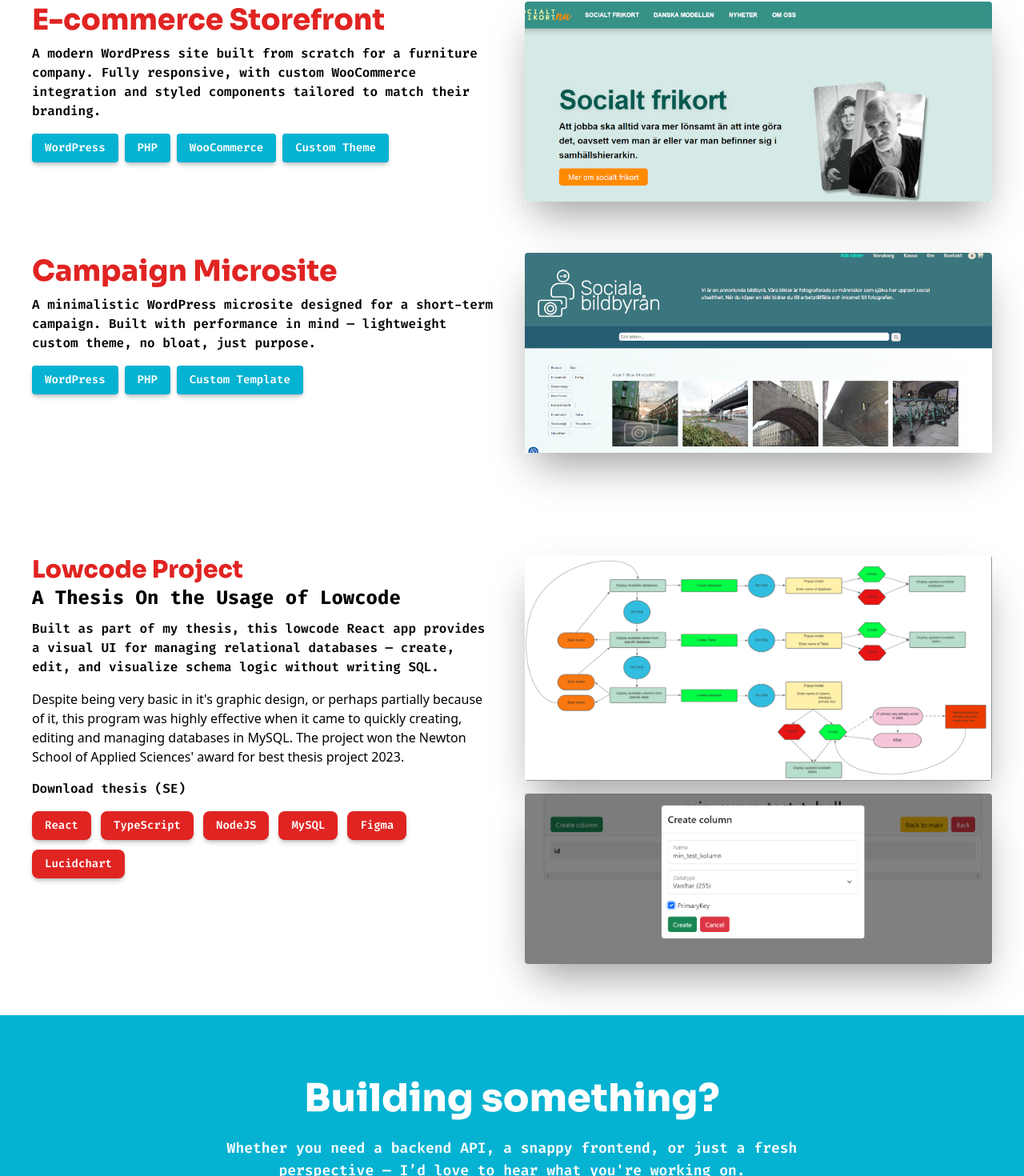
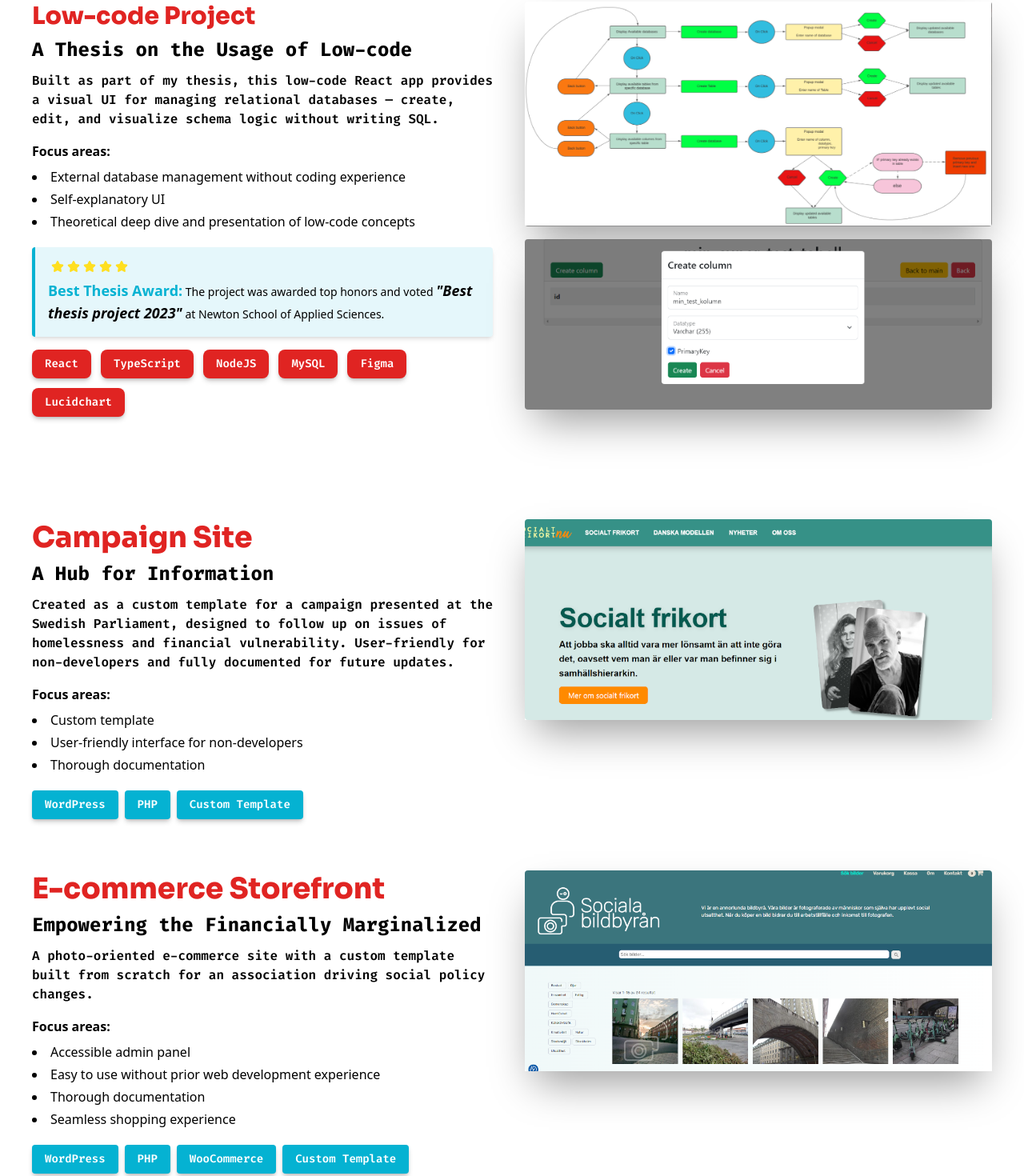
Before and after one commit to TeodorFredriksson95/cv-website-2025, a Next.js app: page /web in a window 1280 px wide. Shown: the part 1426-2896 px from the top of the page at 80% size. Built offline with nearby package versions, Linux system fonts and the light colour scheme.

Commit message:
feat: update EducationPage and WebPage with new content and layout improvements

```diff
--- a/src/app/education/page.tsx
+++ b/src/app/education/page.tsx
@@ -40,51 +40,44 @@ export default function EducationPage() {
             </ul>
 
             {/* Quotes */}
-            <div className="grid md:grid-cols-2 gap-6 mb-6">
+<div className="mt-6 p-6 rounded-lg shadow-lg bg-accent/10 border-l-4 border-accent">
+  <div className="flex items-center mb-3">
+    {[...Array(5)].map((_, i) => (
+      <svg
+        key={i}
+        className="w-4 h-4 text-yellow-400"
+        aria-hidden="true"
+        xmlns="http://www.w3.org/2000/svg"
+        fill="currentColor"
+        viewBox="0 0 22 20"
+      >
+        <path d="M20.924 7.625a1.523 1.523 0 0 0-1.238-1.044l-5.051-.734-2.259-4.577a1.534 1.534 0 0 0-2.752 0L7.365 5.847l-5.051.734A1.535 1.535 0 0 0 1.463 9.2l3.656 3.563-.863 5.031a1.532 1.532 0 0 0 2.226 1.616L11 17.033l4.518 2.375a1.534 1.534 0 0 0 2.226-1.617l-.863-5.03L20.537 9.2a1.523 1.523 0 0 0 .387-1.575Z" />
+      </svg>
+    ))}
+  </div>
+
+  <h3 className="text-xl font-extrabold text-primary leading-relaxed mb-2">
+    Brilliant Work!
+  </h3>
+
+  <p className="italic text-md text-muted-foreground leading-relaxed mb-4">
+    “This is a brilliantly executed analysis that demonstrates both technical expertise and a strong ability to clearly communicate complex concepts. The risk matrix is both precise and insightful, showing excellent strategic thinking.”
+  </p>
+
+  <a
+    className="hover:underline decoration-accent"
+    href="https://www.kth.se/profile/subasic"
+    target="_blank"
+    rel="noopener noreferrer"
+  >
+    <footer className="text-sm text-accent font-semibold italic">
+      Robin Kamo, Cybersecurity Instructor
+    </footer>
+  </a>
+</div>
 
 
 
-
-              {[
-                {
-                  text: "Du har skrivit en insiktsfull och personligt formulerad analys [...] riskmatrisen är både tydlig och träffsäker.",
-                  author: "Robin Kamo, Cybersecurity Instructor"
-                }
-              ].map((q, i) => (
-                <blockquote key={i} className="bg-muted/10 border-l-4 border-accent p-6 rounded-lg shadow-md">
-                   <div className="flex items-center mb-2">
-                      <svg className="w-4 h-4 text-yellow-300 ms-1" aria-hidden="true" xmlns="http://www.w3.org/2000/svg" fill="currentColor" viewBox="0 0 22 20">
-                          <path d="M20.924 7.625a1.523 1.523 0 0 0-1.238-1.044l-5.051-.734-2.259-4.577a1.534 1.534 0 0 0-2.752 0L7.365 5.847l-5.051.734A1.535 1.535 0 0 0 1.463 9.2l3.656 3.563-.863 5.031a1.532 1.532 0 0 0 2.226 1.616L11 17.033l4.518 2.375a1.534 1.534 0 0 0 2.226-1.617l-.863-5.03L20.537 9.2a1.523 1.523 0 0 0 .387-1.575Z"/>
-                      </svg>
-                      <svg className="w-4 h-4 text-yellow-300 ms-1" aria-hidden="true" xmlns="http://www.w3.org/2000/svg" fill="currentColor" viewBox="0 0 22 20">
-                          <path d="M20.924 7.625a1.523 1.523 0 0 0-1.238-1.044l-5.051-.734-2.259-4.577a1.534 1.534 0 0 0-2.752 0L7.365 5.847l-5.051.734A1.535 1.535 0 0 0 1.463 9.2l3.656 3.563-.863 5.031a1.532 1.532 0 0 0 2.226 1.616L11 17.033l4.518 2.375a1.534 1.534 0 0 0 2.226-1.617l-.863-5.03L20.537 9.2a1.523 1.523 0 0 0 .387-1.575Z"/>
-                      </svg>
-                      <svg className="w-4 h-4 text-yellow-300 ms-1" aria-hidden="true" xmlns="http://www.w3.org/2000/svg" fill="currentColor" viewBox="0 0 22 20">
-                          <path d="M20.924 7.625a1.523 1.523 0 0 0-1.238-1.044l-5.051-.734-2.259-4.577a1.534 1.534 0 0 0-2.752 0L7.365 5.847l-5.051.734A1.535 1.535 0 0 0 1.463 9.2l3.656 3.563-.863 5.031a1.532 1.532 0 0 0 2.226 1.616L11 17.033l4.518 2.375a1.534 1.534 0 0 0 2.226-1.617l-.863-5.03L20.537 9.2a1.523 1.523 0 0 0 .387-1.575Z"/>
-                      </svg>
-                      <svg className="w-4 h-4 text-yellow-300 ms-1" aria-hidden="true" xmlns="http://www.w3.org/2000/svg" fill="currentColor" viewBox="0 0 22 20">
-                          <path d="M20.924 7.625a1.523 1.523 0 0 0-1.238-1.044l-5.051-.734-2.259-4.577a1.534 1.534 0 0 0-2.752 0L7.365 5.847l-5.051.734A1.535 1.535 0 0 0 1.463 9.2l3.656 3.563-.863 5.031a1.532 1.532 0 0 0 2.226 1.616L11 17.033l4.518 2.375a1.534 1.534 0 0 0 2.226-1.617l-.863-5.03L20.537 9.2a1.523 1.523 0 0 0 .387-1.575Z"/>
-                      </svg>
-                      <svg className="w-4 h-4 text-yellow-300 ms-1" aria-hidden="true" xmlns="http://www.w3.org/2000/svg" fill="currentColor" viewBox="0 0 22 20">
-                          <path d="M20.924 7.625a1.523 1.523 0 0 0-1.238-1.044l-5.051-.734-2.259-4.577a1.534 1.534 0 0 0-2.752 0L7.365 5.847l-5.051.734A1.535 1.535 0 0 0 1.463 9.2l3.656 3.563-.863 5.031a1.532 1.532 0 0 0 2.226 1.616L11 17.033l4.518 2.375a1.534 1.534 0 0 0 2.226-1.617l-.863-5.03L20.537 9.2a1.523 1.523 0 0 0 .387-1.575Z"/>
-                      </svg>
-                  </div>
-                  <p className="italic text-sm leading-relaxed text-muted-foreground">“{q.text}”</p>
-                  <a className='hover:underline decoration-accent' href='https://www.linkedin.com/in/kakashidota/' target='blank'>
-                    <footer className="mt-4 text-xs text-accent font-semibold">{q.author}</footer>
-                  </a>
-                </blockquote>
-              ))}
-            </div>
-
-            <div className="flex flex-wrap gap-4 text-sm">
-              <Link href="/Teodor Fredriksson Cybersäkerhetsanalys för Tech-Högskolan.docx" target="_blank" className="bg-accent text-background px-4 py-2 rounded shadow hover:bg-accent/80 transition font-mono font-semibold">
-                View Report 1
-              </Link>
-              <Link href="/Teodor Fredriksson Inlämningsuppgift 2 Cybersäkerhetsanalys för Tech-Högskolan Innehållsförteckning (2).docx" target="_blank" className="bg-accent text-background px-4 py-2 rounded shadow hover:bg-accent/80 transition font-mono font-semibold">
-                View Report 2
-              </Link>
-            </div>
           </div>
         </Section>
 
@@ -119,14 +112,48 @@ export default function EducationPage() {
               <li>PowerShell</li>
             </ul>
 
-            <div className="mt-4 p-4 border-l-4 border-accent bg-muted/10 rounded">
-              <p className="text-sm leading-relaxed">
-                <span className="text-accent font-semibold">Best Thesis Award</span>: Our final project — a visual low-code database editor — was awarded top honors.
-              </p>
-              <a className='hover:underline decoration-accent' href='https://www.kth.se/profile/subasic' target='blank'>
-                  <footer className="mt-4 text-xs text-accent italic font-semibold">Nihad Subasic, Examiner & Lecturer at KTH Royal Institute of Technology</footer>
-              </a>
-            </div>
+<div className="mt-6 p-6 rounded-lg shadow-lg bg-accent/10 border-l-4 border-accent relative">
+  {/* Decorative Quote Mark */}
+
+  {/* Star Row */}
+  <div className="flex items-center mb-3">
+    {[...Array(5)].map((_, i) => (
+      <svg
+        key={i}
+        className="w-4 h-4 text-yellow-400"
+        xmlns="http://www.w3.org/2000/svg"
+        fill="currentColor"
+        viewBox="0 0 22 20"
+      >
+        <path d="M20.924 7.625a1.523 1.523 0 0 0-1.238-1.044l-5.051-.734-2.259-4.577a1.534 1.534 0 0 0-2.752 0L7.365 5.847l-5.051.734A1.535 1.535 0 0 0 1.463 9.2l3.656 3.563-.863 5.031a1.532 1.532 0 0 0 2.226 1.616L11 17.033l4.518 2.375a1.534 1.534 0 0 0 2.226-1.617l-.863-5.03L20.537 9.2a1.523 1.523 0 0 0 .387-1.575Z" />
+      </svg>
+    ))}
+  </div>
+
+  {/* Headline */}
+  <h3 className="text-xl font-extrabold text-primary leading-relaxed mb-2">
+    Best Thesis Project 2023
+  </h3>
+
+  {/* Quote Text */}
+  <p className="italic text-md text-muted-foreground leading-relaxed mb-4">
+    Awarded top honors for our low-code thesis which included a research paper combined with a low-code database editor.
+  </p>
+
+  {/* Author */}
+  <a
+    className="hover:underline decoration-accent"
+    href="https://www.kth.se/profile/subasic"
+    target="_blank"
+    rel="noopener noreferrer"
+  >
+    <footer className="text-sm text-accent italic font-semibold">
+      Nihad Subasic, Examiner & Lecturer at KTH Royal Institute of Technology
+    </footer>
+  </a>
+</div>
+
+
           </div>
         </Section>
 
--- a/src/app/web/page.tsx
+++ b/src/app/web/page.tsx
@@ -85,81 +85,54 @@ Unidevweb</h2>
   </div>
 </Section>
 
-<Section>
-  <div className="flex flex-col gap-16">
-
-    {/* Project 1 — E-commerce */}
-    <div className="flex flex-col lg:flex-row items-start gap-10">
-      <div className="max-w-xl">
-            <h2 className="text-4xl  font-extrabold font-sans text-accent leading-tight mb-2">
-            E-commerce Storefront
-            </h2>
-        <p className="text-md text-muted-foreground font-mono font-semibold mb-4">
-          A modern WordPress site built from scratch for a furniture company. Fully responsive, with custom WooCommerce integration and styled components tailored to match their branding.
-        </p>
-        <div className="flex flex-wrap gap-2 text-sm font-mono text-background">
-          <span className="bg-primary px-4 py-2 font-semibold rounded shadow-md shadow-black/20">WordPress</span>
-          <span className="bg-primary px-4 py-2 font-semibold rounded shadow-md shadow-black/20">PHP</span>
-          <span className="bg-primary px-4 py-2 font-semibold rounded shadow-md shadow-black/20">WooCommerce</span>
-          <span className="bg-primary px-4 py-2 font-semibold rounded shadow-md shadow-black/20">Custom Theme</span>
-        </div>
-      </div>
-
-      <div className="w-full shadow-2xl/40 aspect-[7/3]">
-        <img
-          src="/showcase/socialtfrikort.png"
-          alt="E-commerce site"
-          className="w-full rounded h-full object-cover"
-        />
-      </div>
-    </div>
-
-    {/* Project 2 — Campaign Site */}
-    <div className="flex flex-col lg:flex-row items-start gap-10">
-      <div className="max-w-xl">
-                <h2 className="text-4xl  font-extrabold font-sans text-accent leading-tight mb-2">
-Campaign Microsite</h2>
-        <p className="text-md text-muted-foreground font-mono font-semibold mb-4">
-          A minimalistic WordPress microsite designed for a short-term campaign. Built with performance in mind — lightweight custom theme, no bloat, just purpose.
-        </p>
-        <div className="flex flex-wrap gap-2 text-sm font-mono text-background">
-          <span className="bg-primary px-4 py-2 font-semibold rounded shadow-md shadow-black/20">WordPress</span>
-          <span className="bg-primary px-4 py-2 font-semibold rounded shadow-md shadow-black/20">PHP</span>
-          <span className="bg-primary px-4 py-2 font-semibold rounded shadow-md shadow-black/20">Custom Template</span>
-        </div>
-      </div>
-
-      <div className="w-full overflow-hidden shadow-2xl/40  aspect-[7/3]">
-        <img
-          src="/showcase/socialabildbyran.png"
-          alt="Campaign site"
-          className="w-full h-full rounded object-cover"
-        />
-      </div>
-    </div>
-
-  </div>
-</Section>
-
 
 <Section>
   <div className="flex flex-col lg:flex-row items-start gap-10">
 
     {/* LEFT — Description */}
     <div className="max-w-xl">
-      <h2 className="text-3xl  font-extrabold font-sans text-accent leading-tight">Lowcode Project</h2>
+      <h2 className="text-3xl  font-extrabold font-sans text-accent mb-2 leading-tight">Low-code Project</h2>
         <h3 className="text-xl sm:text-2xl font-extrabold font-mono text-black mb-3 leading-tight">
-        A Thesis On the Usage of Lowcode
+        A Thesis on the Usage of Low-code
       </h3>
+
       <p className="text-md text-muted-foreground mb-4 font-mono font-semibold">
-        Built as part of my thesis, this lowcode React app provides a visual UI for managing relational databases — create, edit, and visualize schema logic without writing SQL.
+        Built as part of my thesis, this low-code React app provides a visual UI for managing relational databases — create, edit, and visualize schema logic without writing SQL.
       </p>
-      <p className="text-md text-muted-foreground mb-4">
-        Despite being very basic in it's graphic design, or perhaps partially because of it, this program was highly effective when it came to quickly creating, editing and managing databases in MySQL. The project won the Newton School of Applied Sciences' award for best thesis project 2023.
-      </p>
-      <p className="text-md font-mono font-semibold mb-4">
-        Download thesis (SE)
-      </p>
+        <p className="text-md text-muted-foreground mb-2 font-semibold">Focus areas:</p>
+          <ul className="list-disc list-inside text-md text-muted-foreground mb-5 space-y-1">
+          <li>External database management without coding experience</li>
+          <li>Self-explanatory UI</li>
+          <li>Theoretical deep dive and presentation of low-code concepts</li>
+        </ul>
+
+
+           <div className="mt-4 p-4 border-l-4 border-primary bg-primary/10 rounded shadow-md">
+            <div className="flex items-center mb-2">
+                      <svg className="w-4 h-4 text-yellow-300 ms-1" aria-hidden="true" xmlns="http://www.w3.org/2000/svg" fill="currentColor" viewBox="0 0 22 20">
+                          <path d="M20.924 7.625a1.523 1.523 0 0 0-1.238-1.044l-5.051-.734-2.259-4.577a1.534 1.534 0 0 0-2.752 0L7.365 5.847l-5.051.734A1.535 1.535 0 0 0 1.463 9.2l3.656 3.563-.863 5.031a1.532 1.532 0 0 0 2.226 1.616L11 17.033l4.518 2.375a1.534 1.534 0 0 0 2.226-1.617l-.863-5.03L20.537 9.2a1.523 1.523 0 0 0 .387-1.575Z"/>
+                      </svg>
+                      <svg className="w-4 h-4 text-yellow-300 ms-1" aria-hidden="true" xmlns="http://www.w3.org/2000/svg" fill="currentColor" viewBox="0 0 22 20">
+                          <path d="M20.924 7.625a1.523 1.523 0 0 0-1.238-1.044l-5.051-.734-2.259-4.577a1.534 1.534 0 0 0-2.752 0L7.365 5.847l-5.051.734A1.535 1.535 0 0 0 1.463 9.2l3.656 3.563-.863 5.031a1.532 1.532 0 0 0 2.226 1.616L11 17.033l4.518 2.375a1.534 1.534 0 0 0 2.226-1.617l-.863-5.03L20.537 9.2a1.523 1.523 0 0 0 .387-1.575Z"/>
+                      </svg>
+                      <svg className="w-4 h-4 text-yellow-300 ms-1" aria-hidden="true" xmlns="http://www.w3.org/2000/svg" fill="currentColor" viewBox="0 0 22 20">
+                          <path d="M20.924 7.625a1.523 1.523 0 0 0-1.238-1.044l-5.051-.734-2.259-4.577a1.534 1.534 0 0 0-2.752 0L7.365 5.847l-5.051.734A1.535 1.535 0 0 0 1.463 9.2l3.656 3.563-.863 5.031a1.532 1.532 0 0 0 2.226 1.616L11 17.033l4.518 2.375a1.534 1.534 0 0 0 2.226-1.617l-.863-5.03L20.537 9.2a1.523 1.523 0 0 0 .387-1.575Z"/>
+                      </svg>
+                      <svg className="w-4 h-4 text-yellow-300 ms-1" aria-hidden="true" xmlns="http://www.w3.org/2000/svg" fill="currentColor" viewBox="0 0 22 20">
+                          <path d="M20.924 7.625a1.523 1.523 0 0 0-1.238-1.044l-5.051-.734-2.259-4.577a1.534 1.534 0 0 0-2.752 0L7.365 5.847l-5.051.734A1.535 1.535 0 0 0 1.463 9.2l3.656 3.563-.863 5.031a1.532 1.532 0 0 0 2.226 1.616L11 17.033l4.518 2.375a1.534 1.534 0 0 0 2.226-1.617l-.863-5.03L20.537 9.2a1.523 1.523 0 0 0 .387-1.575Z"/>
+                      </svg>
+                      <svg className="w-4 h-4 text-yellow-300 ms-1" aria-hidden="true" xmlns="http://www.w3.org/2000/svg" fill="currentColor" viewBox="0 0 22 20">
+                          <path d="M20.924 7.625a1.523 1.523 0 0 0-1.238-1.044l-5.051-.734-2.259-4.577a1.534 1.534 0 0 0-2.752 0L7.365 5.847l-5.051.734A1.535 1.535 0 0 0 1.463 9.2l3.656 3.563-.863 5.031a1.532 1.532 0 0 0 2.226 1.616L11 17.033l4.518 2.375a1.534 1.534 0 0 0 2.226-1.617l-.863-5.03L20.537 9.2a1.523 1.523 0 0 0 .387-1.575Z"/>
+                      </svg>
+                  </div>
+  <p className="text-sm leading-relaxed text-primary-foreground">
+    <span className="text-primary text-lg font-semibold">Best Thesis Award:</span> The project was awarded top honors and voted <span className="font-semibold text-lg italic">"Best thesis project 2023"</span> at Newton School of Applied Sciences.
+  </p>
+  <a className='hover:underline decoration-primary' href='https://www.kth.se/profile/subasic' target='_blank' rel="noopener noreferrer">
+
+  </a>
+</div>
+
       <div className="flex flex-wrap gap-3 text-sm font-mono text-background mt-4">
         <span className="bg-accent px-4 py-2 rounded-lg font-semibold shadow-md shadow-black/20">React</span>
         <span className="bg-accent px-4 py-2 rounded-lg font-semibold shadow-md shadow-black/20">TypeScript</span>
@@ -178,6 +151,87 @@ Campaign Microsite</h2>
 
   </div>
 </Section>
+
+
+
+<Section>
+  <div className="flex flex-col gap-16">
+
+    {/* Project 1 — E-commerce */}
+    <div className="flex flex-col lg:flex-row items-start gap-10">
+       <div className="max-w-xl">
+                <h2 className="text-4xl  font-extrabold font-sans text-accent leading-tight mb-2">
+                    Campaign Site
+                </h2>
+                  <h3 className="text-xl sm:text-2xl font-extrabold font-mono text-black mb-3 leading-tight">
+        A Hub for Information
+      </h3>
+        <p className="text-md text-muted-foreground font-mono font-semibold mb-4">
+Created as a custom template for a campaign presented at the Swedish Parliament, designed to follow up on issues of homelessness and financial vulnerability. User-friendly for non-developers and fully documented for future updates.        </p>
+                 <p className="text-md text-muted-foreground mb-2 font-semibold">Focus areas:</p>
+
+            <ul className="list-disc list-inside text-md text-muted-foreground mb-5 space-y-1">
+          <li>Custom template</li>
+          <li>User-friendly interface for non-developers</li>
+          <li>Thorough documentation</li>
+        </ul>
+        <div className="flex flex-wrap gap-2 text-sm font-mono text-background">
+          <span className="bg-primary px-4 py-2 font-semibold rounded shadow-md shadow-black/20">WordPress</span>
+          <span className="bg-primary px-4 py-2 font-semibold rounded shadow-md shadow-black/20">PHP</span>
+          <span className="bg-primary px-4 py-2 font-semibold rounded shadow-md shadow-black/20">Custom Template</span>
+        </div>
+      </div>
+
+      <div className="w-full shadow-2xl/40 aspect-[7/3]">
+        <img
+          src="/showcase/socialtfrikort.png"
+          alt="E-commerce site"
+          className="w-full rounded h-full object-cover"
+        />
+      </div>
+    </div>
+
+    {/* Project 2 — Campaign Site */}
+    <div className="flex flex-col  lg:flex-row items-start gap-10">
+           <div className="max-w-xl">
+            <h2 className="text-4xl  font-extrabold font-sans text-accent leading-tight mb-2">
+            E-commerce Storefront
+            </h2>
+        <h3 className="text-xl sm:text-2xl font-extrabold font-mono text-black mb-3 leading-tight">
+        Empowering the Financially Marginalized
+      </h3>
+        <p className="text-md text-muted-foreground font-mono font-semibold mb-4">
+          A photo-oriented e-commerce site with a custom template built from scratch for an association driving social policy changes.
+        </p>
+              <p className="text-md text-muted-foreground mb-2 font-semibold">Focus areas:</p>
+          <ul className="list-disc list-inside text-md text-muted-foreground mb-5 space-y-1">
+          <li>Accessible admin panel</li>
+          <li>Easy to use without prior web development experience</li>
+          <li>Thorough documentation</li>
+          <li>Seamless shopping experience</li>
+        </ul>
+        <div className="flex  flex-wrap gap-2 text-sm font-mono text-background">
+          <span className="bg-primary px-4 py-2 font-semibold rounded shadow-md shadow-black/20">WordPress</span>
+          <span className="bg-primary px-4 py-2 font-semibold rounded shadow-md shadow-black/20">PHP</span>
+          <span className="bg-primary px-4 py-2 font-semibold rounded shadow-md shadow-black/20">WooCommerce</span>
+          <span className="bg-primary px-4 py-2 font-semibold rounded shadow-md shadow-black/20">Custom Template</span>
+        </div>
+      </div>
+
+
+      <div className="w-full overflow-hidden shadow-2xl/40  aspect-[7/3]">
+        <img
+          src="/showcase/socialabildbyran.png"
+          alt="Campaign site"
+          className="w-full h-full rounded object-cover"
+        />
+      </div>
+    </div>
+
+  </div>
+</Section>
+
+
 
 <Section className="bg-primary text-background py-20">
   <div className="max-w-3xl mx-auto text-center">
--- a/src/components/TechCategory.tsx
+++ b/src/components/TechCategory.tsx
@@ -6,7 +6,7 @@ export function TechCategory({ title, items }: { title: string; items: string[]
   const [open, setOpen] = useState(false);
 
   return (
-    <div className="lg:w-40 w-full  transition-all">
+    <div className="lg:w-80 w-full  transition-all">
       <button
         onClick={() => setOpen(!open)}
         className="w-full text-left text-primary hover:bg-primary/20 hover:cursor-pointer rounded py-3 px-2 font-bold text-md flex justify-between  items-center "
```
Also changed, not shown: src/app/games/page.tsx (+5 -4 lines).
